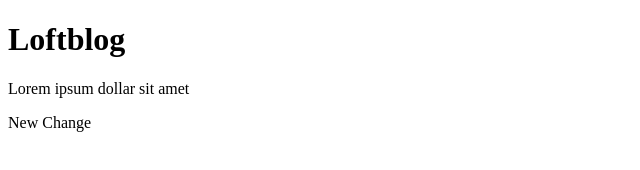
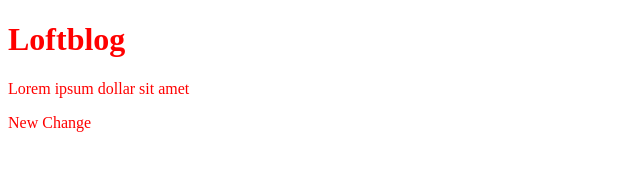
Before and after one commit to yaraleo/sitetestgit, a plain HTML site: page index.html in a window 1280 px wide. Shown: the whole page, without its empty margins (0-640 px from the left). Drawn offline with Linux system fonts and the light colour scheme.

Commit message:
first commit

```diff
--- /dev/null
+++ b/CSS/style.css
@@ -0,0 +1,3 @@
+h1, p {
+	color: red;
+}
--- a/index.html
+++ b/index.html
@@ -2,6 +2,7 @@
 <html>
 <head>
 	<title>GIT title</title>
+	<link rel="stylesheet" type="text/css" href="CSS/style.css">
 </head>
 <body>
 <h1>Loftblog</h1>
```
